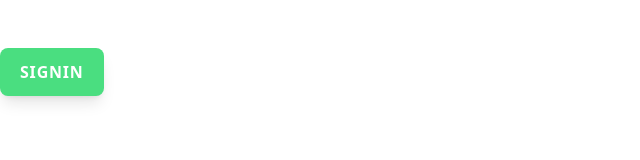
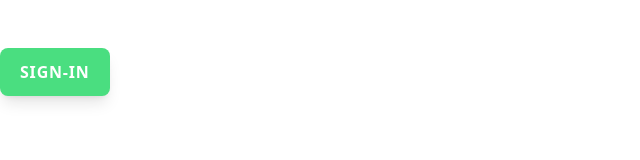
Before and after one commit to adil2705/ProgrammersClubAiktc, a React (Vite) app: page /algorithm in a window 1280 px wide. Shown: the top 160 px of the page, without its empty margins (0-640 px from the left). Built offline with nearby package versions, Linux system fonts and the light colour scheme.

Commit message:
Update routing paths for sign-in functionality

```diff
--- a/src/App.jsx
+++ b/src/App.jsx
@@ -12,17 +12,17 @@ import EventDetails from "./pages/EventDetails";
 import Member from "./pages/Member";
 
 import AlgoHome from "./algorithm8.0/pages/AlgoHome";
-import Signup from "./algorithm8.0/pages/Signup";
+import SignIn from "./algorithm8.0/pages/Signup";
 
 import { BrowserRouter, Route, Switch, } from "react-router-dom";
 
 export default function App() {
   return (
     <BrowserRouter>
-      <div className="App">
+      <div>
         <Switch>
           <Route path="/algorithm" component={AlgoHome} />
-          <Route path="/signin" component={Signup} />
+          <Route path="/algorithm/signin" component={SignIn} />
           <Route path="/" component={DefaultContainer} />
         </Switch>
       </div>
@@ -31,7 +31,7 @@ export default function App() {
 }
 
 const DefaultContainer = () => (
-  <div className="container">
+  <div className="w-[100vw]">
     <NavBar />
       <Route exact path="/" component={Home} />
       <Route path="/events" component={Event} />
--- a/src/algorithm8.0/pages/AlgoHome.jsx
+++ b/src/algorithm8.0/pages/AlgoHome.jsx
@@ -4,14 +4,14 @@ export default function AlgoHome() {
     return (
         <div>
             <div
-            className="  space-x-1 sm:mt-6"
+            className="space-x-1 sm:mt-6"
           >
             <a
               className="focus:outline-none inline-block transform rounded-lg my-6 bg-green-400 px-5 py-3 text-sm font-semibold uppercase tracking-wider text-white shadow-lg transition hover:-translate-y-0.5 hover:bg-green-600 focus:ring focus:ring-green-400 focus:ring-opacity-50 focus:ring-offset-2 active:bg-green-400 sm:text-base"
-              href="/signup"
+              href="/algorithm/signin"
               target="_self"
             >
-              Signin
+              Sign-In
             </a>
           </div>
         </div>
--- a/src/algorithm8.0/pages/Signup.jsx
+++ b/src/algorithm8.0/pages/Signup.jsx
@@ -2,7 +2,7 @@ import React from "react";
 import Lottie from 'react-lottie';
 import SigninAnimation from '../assets/lottie/signin.json'
 
-export default function Signup() {
+export default function SignIn() {
   const isMobile = window.innerWidth < 768;
 
   const defaultOptions = {
```
Lines whose indentation alone changed are shown as unchanged.
